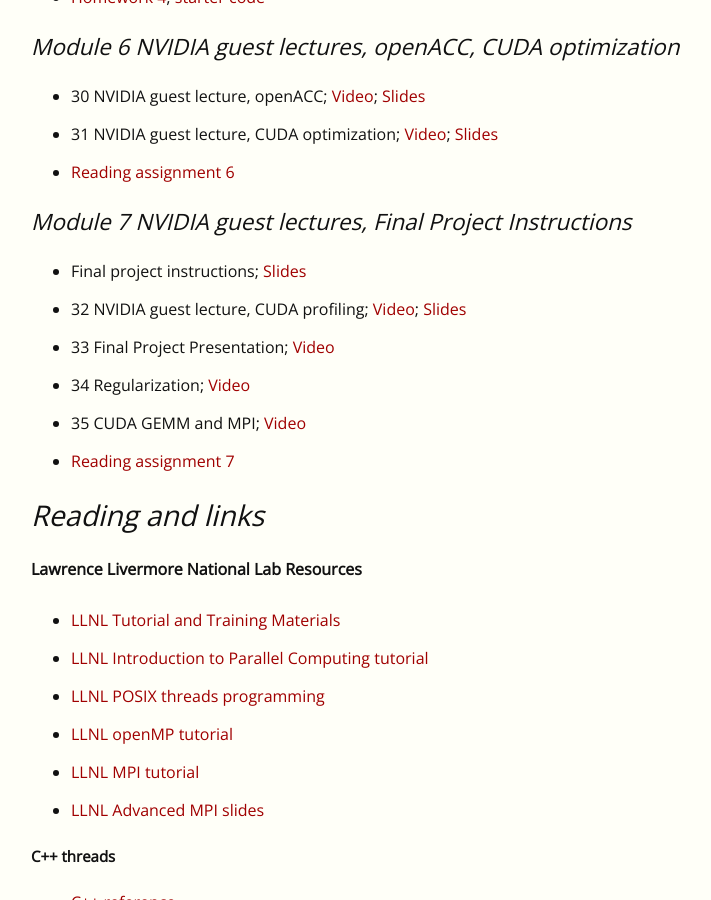
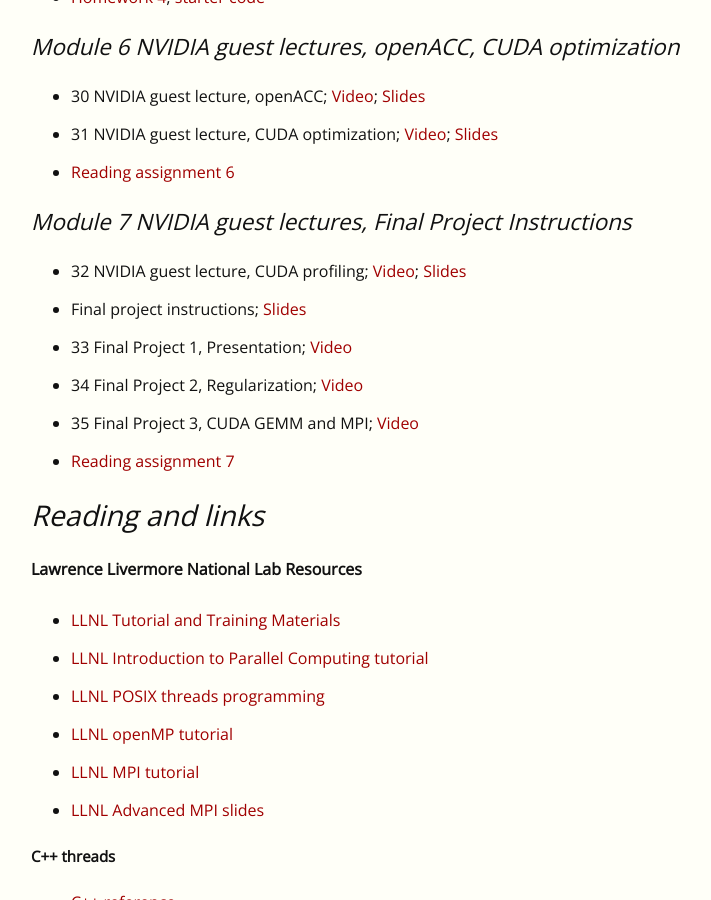
Before and after one commit to EricDarve/cme213-spring-2021, a Jekyll site: the page built from index.md, in a window 1280 px wide and 900 px high, scrolled down 3209 px. Shown: the whole window, without its empty margins (129-840 px from the left). Built offline with Jekyll 4.4.1, drawn with Linux system fonts in a browser that asks for light colours.

Commit message:
index update

```diff
--- a/index.md
+++ b/index.md
@@ -102,11 +102,11 @@
 - [Reading assignment 6](Reading Assignments/NVIDIA_openACC_optimization)
 
 ### Module 7 NVIDIA guest lectures, Final Project Instructions
+- 32 NVIDIA guest lecture, CUDA profiling; [Video](https://stanford-pilot.hosted.panopto.com/Panopto/Pages/Viewer.aspx?id=ba6a97a2-7841-4c37-8ca1-ad240180023e); [Slides](Lecture Slides/CME213_2021_CUDA_Profiling.pdf)
 - Final project instructions; [Slides](Lecture Slides/Lecture_14.pdf)
-- 32 NVIDIA guest lecture, CUDA profiling; [Video](https://stanford-pilot.hosted.panopto.com/Panopto/Pages/Viewer.aspx?id=ba6a97a2-7841-4c37-8ca1-ad240180023e); [Slides](Lecture Slides/CME213_2021_CUDA_Profiling.pdf)
-- 33 Final Project Presentation; [Video](https://stanford-pilot.hosted.panopto.com/Panopto/Pages/Viewer.aspx?id=a4426523-7954-4526-a518-ad23017febd1)
-- 34 Regularization; [Video](https://stanford-pilot.hosted.panopto.com/Panopto/Pages/Viewer.aspx?id=c9a4709c-3fe8-434c-a837-ad24000112af)
-- 35 CUDA GEMM and MPI; [Video](https://stanford-pilot.hosted.panopto.com/Panopto/Pages/Viewer.aspx?id=f8578af5-61a1-4b52-89af-ad24001198d4)
+- 33 Final Project 1, Presentation; [Video](https://stanford-pilot.hosted.panopto.com/Panopto/Pages/Viewer.aspx?id=a4426523-7954-4526-a518-ad23017febd1)
+- 34 Final Project 2, Regularization; [Video](https://stanford-pilot.hosted.panopto.com/Panopto/Pages/Viewer.aspx?id=c9a4709c-3fe8-434c-a837-ad24000112af)
+- 35 Final Project 3, CUDA GEMM and MPI; [Video](https://stanford-pilot.hosted.panopto.com/Panopto/Pages/Viewer.aspx?id=f8578af5-61a1-4b52-89af-ad24001198d4)
 - [Reading assignment 7](Reading Assignments/NVIDIA_CUDA_profiling)
 
 ## Reading and links
```
